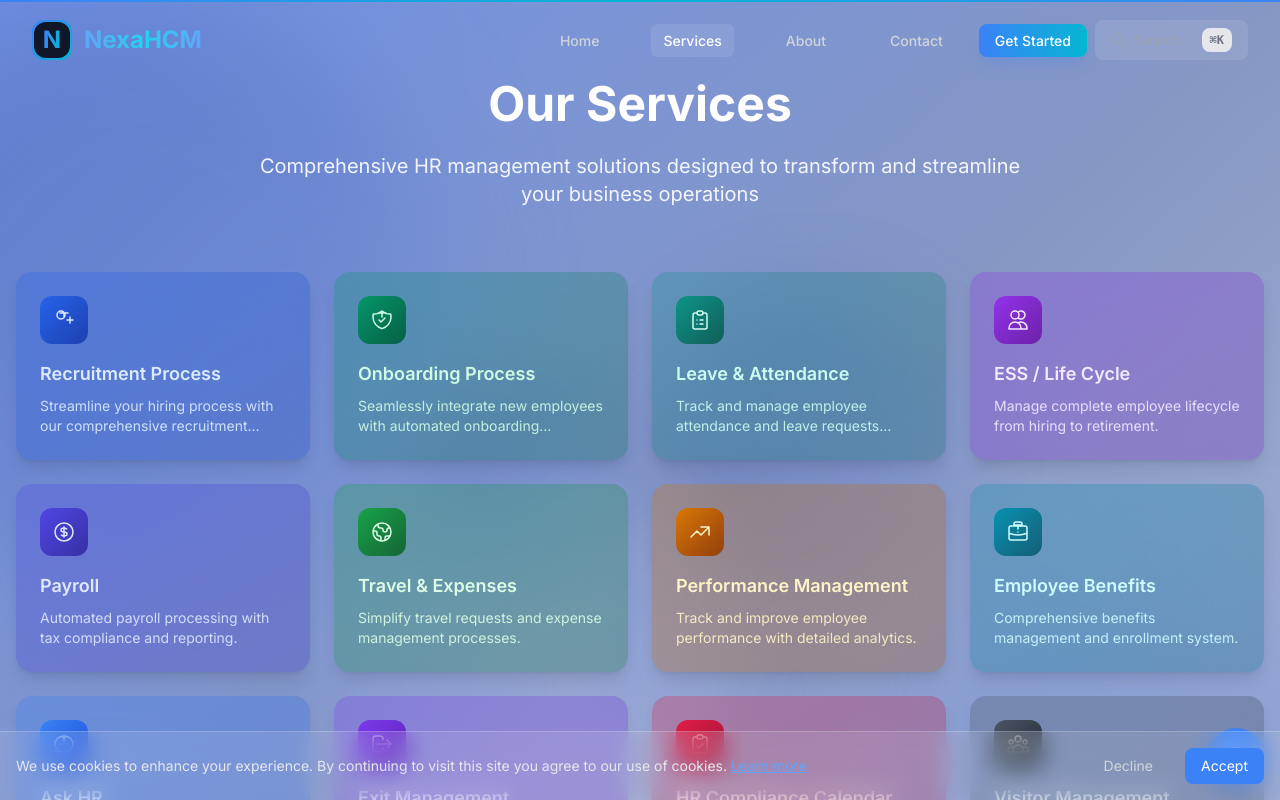
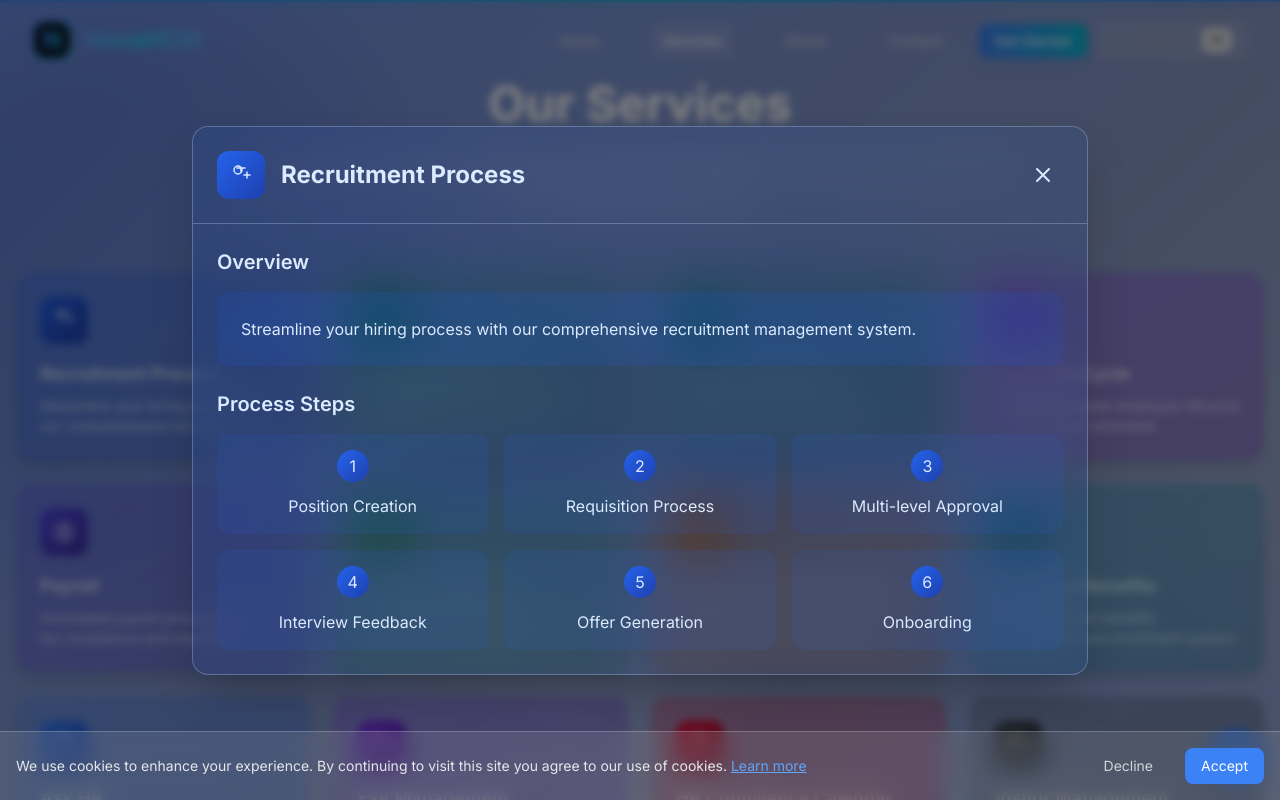
Before and after one commit to Prasanthk4/nexahcm, a React (Vite) app: page /services in a window 1280 px wide. Both pictures are taken after a click on the element 163 px from the left and 366 px from the top of the page. Shown: the top 800 px of the page. Built offline with nearby package versions, Linux system fonts and the light colour scheme.

Commit message:
feat: Restore modal functionality for service cards

```diff
--- a/src/pages/Services.jsx
+++ b/src/pages/Services.jsx
@@ -1116,6 +1116,80 @@ const Services = () => {
           ))}
         </div>
       </div>
+
+      {/* Modal */}
+      {selectedModule && (
+        <div className="fixed inset-0 z-50 overflow-y-auto">
+          <div className="fixed inset-0 bg-black/50 backdrop-blur-sm" onClick={() => setSelectedModule(null)}></div>
+          <div className="relative min-h-screen flex items-center justify-center p-4">
+            <div className={`relative w-full max-w-4xl rounded-2xl shadow-2xl ${moduleColors[selectedModule.title].card}
+                         ${moduleColors[selectedModule.title].border} border backdrop-blur-xl`}>
+              {/* Header */}
+              <div className={`flex items-center justify-between p-6 border-b ${moduleColors[selectedModule.title].border}`}>
+                <div className="flex items-center gap-4">
+                  <div className={`w-12 h-12 rounded-xl bg-gradient-to-br ${moduleColors[selectedModule.title].bg}
+                               flex items-center justify-center`}>
+                    <div className={`${moduleColors[selectedModule.title].text} text-2xl`}>
+                      {selectedModule.icon}
+                    </div>
+                  </div>
+                  <h2 className={`text-2xl font-bold ${moduleColors[selectedModule.title].text}`}>
+                    {selectedModule.title}
+                  </h2>
+                </div>
+                <button
+                  onClick={() => setSelectedModule(null)}
+                  className={`${moduleColors[selectedModule.title].text} hover:opacity-80 rounded-lg p-2
+                           transition-opacity duration-200`}
+                >
+                  <svg className="w-6 h-6" fill="none" viewBox="0 0 24 24" stroke="currentColor">
+                    <path strokeLinecap="round" strokeLinejoin="round" strokeWidth={2} d="M6 18L18 6M6 6l12 12" />
+                  </svg>
+                </button>
+              </div>
+
+              {/* Content */}
+              <div className="p-6 space-y-6">
+                {/* Overview */}
+                <div>
+                  <h3 className={`text-xl font-semibold mb-4 ${moduleColors[selectedModule.title].text}`}>
+                    Overview
+                  </h3>
+                  <div className={`rounded-xl p-6 ${moduleColors[selectedModule.title].card}
+                               backdrop-blur-xl ${moduleColors[selectedModule.title].text} leading-relaxed`}>
+                    {selectedModule.description}
+                  </div>
+                </div>
+
+                {/* Steps */}
+                {selectedModule.steps && (
+                  <div>
+                    <h3 className={`text-xl font-semibold mb-4 ${moduleColors[selectedModule.title].text}`}>
+                      Process Steps
+                    </h3>
+                    <div className="grid grid-cols-1 sm:grid-cols-2 lg:grid-cols-3 gap-4">
+                      {selectedModule.steps.map((step, index) => (
+                        <div
+                          key={index}
+                          className={`${moduleColors[selectedModule.title].card} rounded-xl p-4
+                                   ${moduleColors[selectedModule.title].text}`}
+                        >
+                          <div className={`w-8 h-8 mb-3 rounded-full bg-gradient-to-br
+                                      ${moduleColors[selectedModule.title].bg}
+                                      flex items-center justify-center mx-auto`}>
+                            {index + 1}
+                          </div>
+                          <p className="text-center">{step.title}</p>
+                        </div>
+                      ))}
+                    </div>
+                  </div>
+                )}
+              </div>
+            </div>
+          </div>
+        </div>
+      )}
     </motion.div>
   );
 };
```
